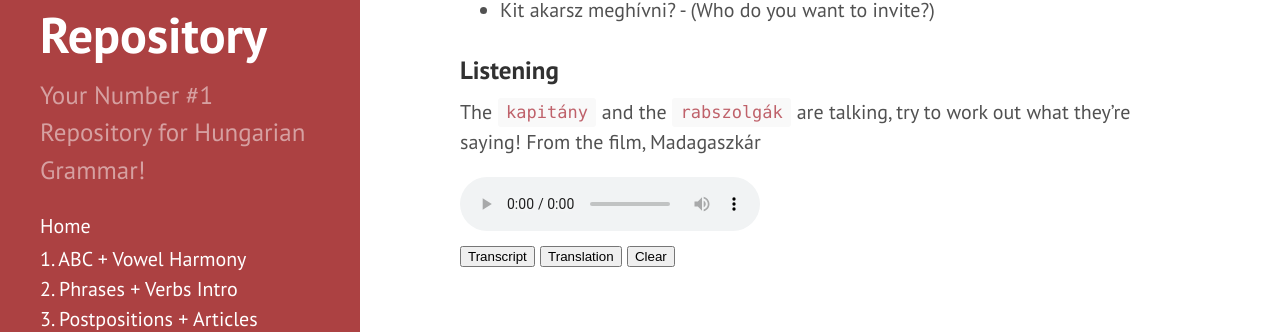
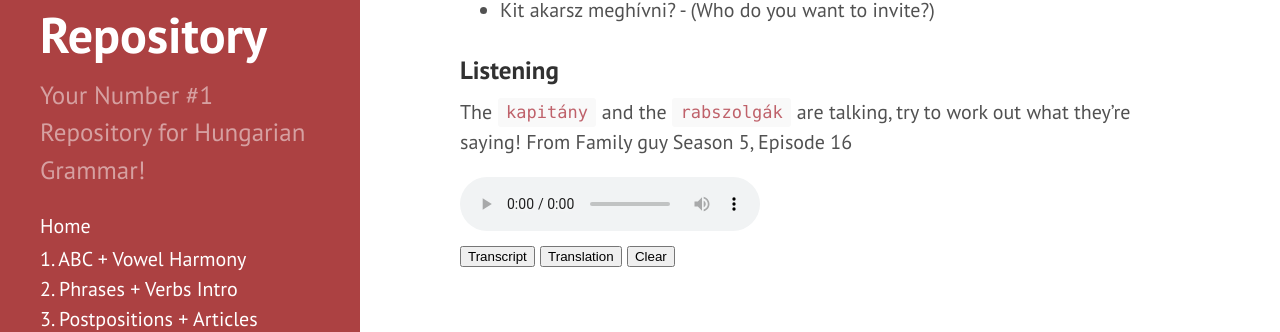
Before and after one commit to Magyartanulas/magyartanulas.github.io, a Jekyll site: the page built from coverbs_telicity.md, in a window 1280 px wide and 900 px high, scrolled down 3643 px. Shown: the part 161-493 px from the top of the window. Built offline with Jekyll 4.4.1, drawn with Linux system fonts in a browser that asks for light colours; comment, search, counter and statistics services are not loaded.

Commit message:
Update coverbs_telicity.md

```diff
--- a/coverbs_telicity.md
+++ b/coverbs_telicity.md
@@ -99,7 +99,7 @@ The same kind of deal applies in Hungarian, but to a whole lot more verbs. Typic
 
 ### Listening
 
-The `kapitány` and the `rabszolgák` are talking, try to work out what they're saying! From the film, Madagaszkár
+The `kapitány` and the `rabszolgák` are talking, try to work out what they're saying! From Family guy Season 5, Episode 16
 
 <audio controls><source src="https://magyartanulas.github.io/public/ship.mp3" type="audio/mpeg">Your browser does not support the audio element.</audio>
 
```
